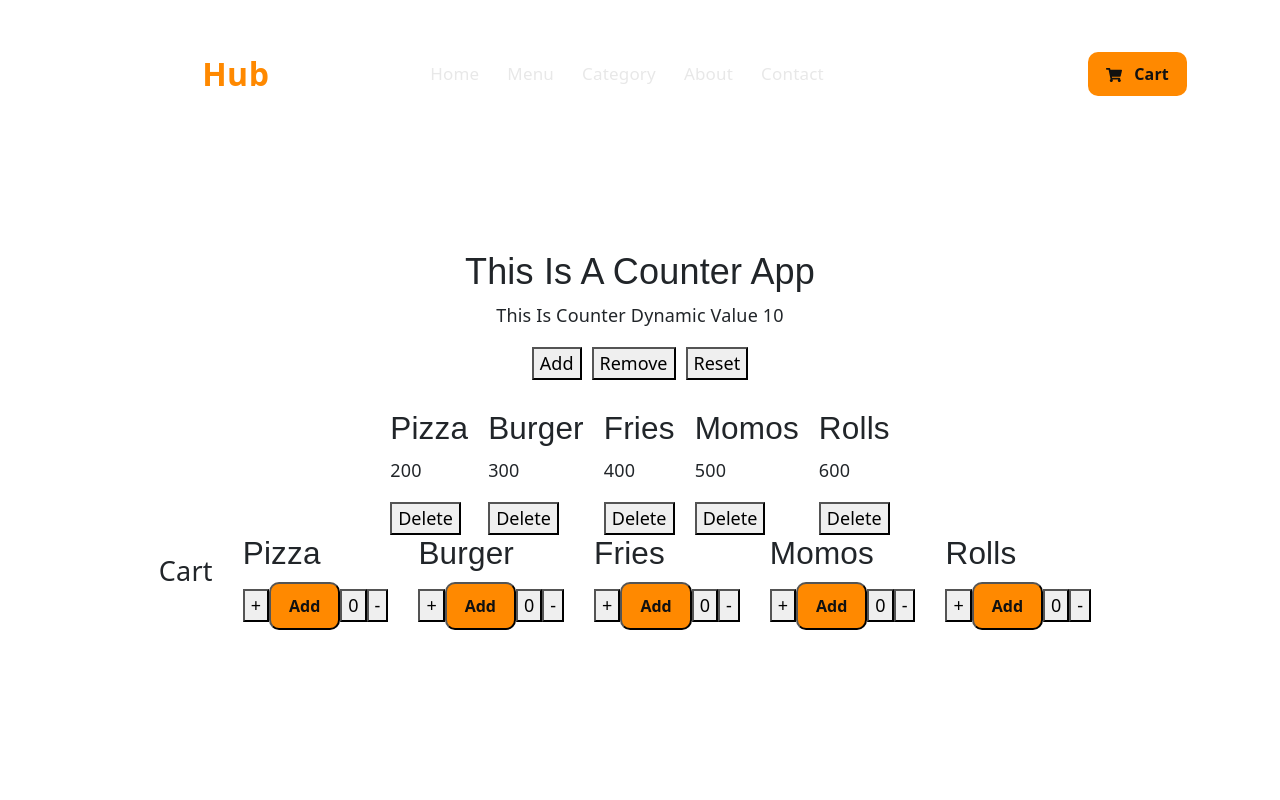
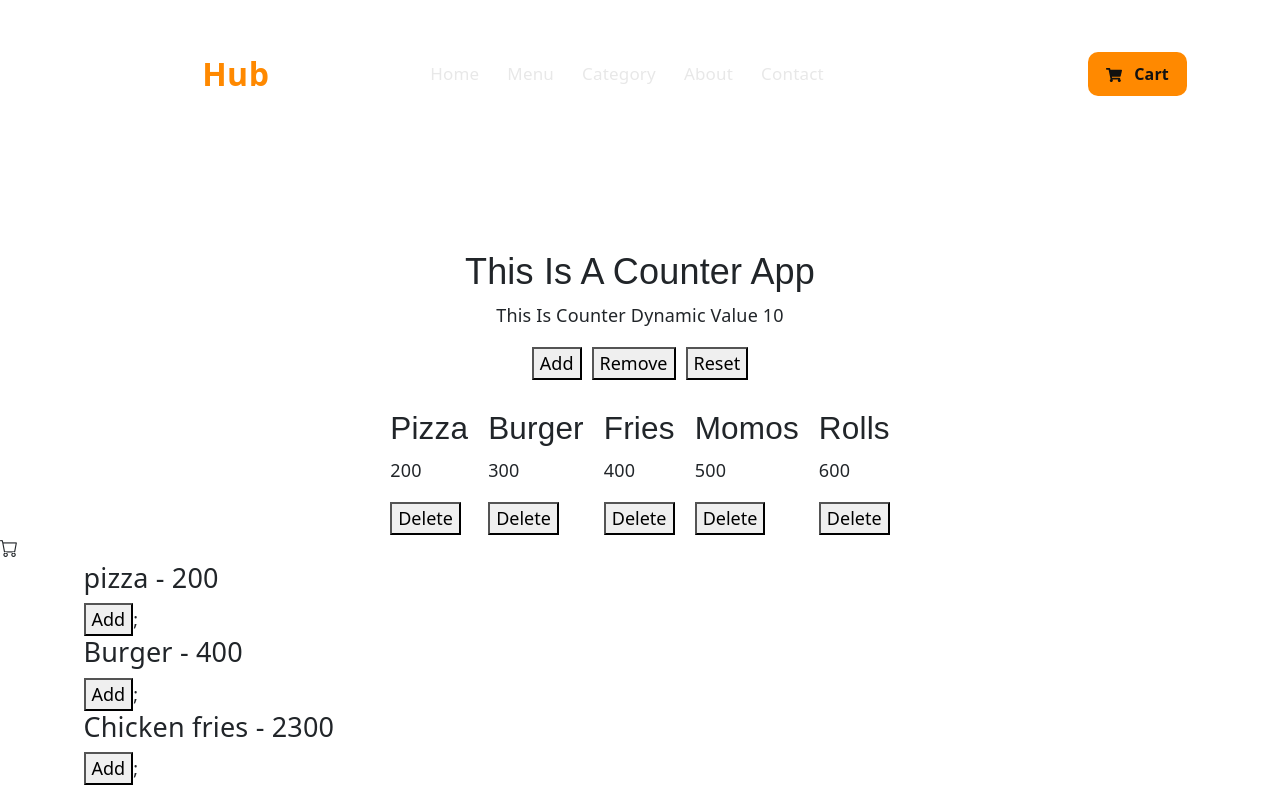
Before and after one commit to rahul-rajput246/FoodieHub, a React (Vite) app: page /menu in a window 1280 px wide. Built offline with nearby package versions, Linux system fonts and the light colour scheme.

Commit message:
Add to cart changes

```diff
--- a/src/App.css
+++ b/src/App.css
@@ -93,6 +93,19 @@
 .cart_btn:hover {
     background: #fff;
     color: #000;
+}
+
+.cart_btn span {
+    background: #fff;
+    padding: 0px 8px;
+    border-radius: 50px;
+    position: absolute;
+    top: 19px;
+}
+
+cart_btn:hover span {
+    background: #ff8900;
+    color: #fff;
 }
 
 .login_btn svg,
--- a/src/components/CategorySection.jsx
+++ b/src/components/CategorySection.jsx
@@ -16,23 +16,53 @@ function CategorySection({items, addToCart, setAddToCart}){
 
 	  {/* Add to Cart*/}
 
-	  const add_cart = (product) => {
-	  const alreadyExist = addToCart.some((items) => items.id === product.id);
+	{/* Add To Cart Item */}
 
-      if(alreadyExist){
-        setAddToCart(addToCart.filter((items) => items.id !== product.id));
-      } else{
-        setAddToCart([...addToCart,product]);
-      }
-	  }
+	const add_cart = (id) => {
+		const cartItem = addToCart.find((item) => item.id === id);
+		if(cartItem){
+			let newCart = addToCart.map((item) =>
+				item.id === id ? {...item,qty:item.qty + 1} : item
+			);
+			setAddToCart(newCart);
+		} else {
+			setAddToCart([...addToCart,{id:id , qty:1}])
+		}
+	}
+
+	{/* Increase Items */}
+
+	const plus_cart = (id) => {
+		let newCart = addToCart.map((item) =>
+			item.id === id ? {...item,qty:item.qty + 1} : item
+		);
+		setAddToCart(newCart);
+	}
+
+	{/* Decrease Items */}
+
+	const minus_cart = (id) => {
+		let newCart = addToCart.find((item) => item.id === id);
+		if(newCart.qty === 1){
+			let array_cart = addToCart.filter((item) => item.id !== id);
+			setAddToCart(array_cart);
+		} else{
+			let newCart = addToCart.map((item) =>
+				item.id === id ? {...item,qty: item.qty -1} : item
+			);
+			setAddToCart(newCart);
+		}
+	}
 
 	return(
 
 		<div className="category_block">
 			<div className="row">
 
-				{items.map((props) => (
+				{items.map((props) => {
+					let cartItem = addToCart.find((c) => c.id === props.id);
 
+					return (
 					<div className="col-lg-3 col-md-6 mb-3" key={props.id}>
 						<div className="food_card p-3">
 
@@ -47,14 +77,40 @@ function CategorySection({items, addToCart, setAddToCart}){
 
 								 <div className="food_card_bottom">
 									<span className="food_price">₹{props.price}</span>
-									<button className="food_add_btn" onClick={() => add_cart(props)}>{addToCart.some((items) => items.id === props.id) ? "Added": "Add"}</button>
+									{cartItem ? (
+									<div className="d-flex align-items-center gap-2">
+										<button
+										className="food_add_btn"
+										onClick={() => minus_cart(props.id)}
+										>
+										-
+										</button>
+
+										<span>{cartItem.qty}</span>
+
+										<button
+										className="food_add_btn"
+										onClick={() => plus_cart(props.id)}
+										>
+										+
+										</button>
+									</div>
+									) : (
+									<button
+										className="food_add_btn"
+										onClick={() => add_cart(props.id)}
+									>
+										Add
+									</button>
+									)}
 								</div>
 							</div>
 
 						</div>
 					</div>
+					);
 
-				))}
+				})}
 
 			</div>
 
--- a/src/components/Navbar.jsx
+++ b/src/components/Navbar.jsx
@@ -1,7 +1,7 @@
 import { Link } from "react-router-dom";
 import { FaShoppingCart, FaUser } from "react-icons/fa";
 
-function Navbar({ addToCart = [] }) {
+function Navbar({totalQty}) {
   return (
     <nav className="navbar navbar-expand-lg custom_navbar">
       <div className="container">
@@ -37,10 +37,10 @@ function Navbar({ addToCart = [] }) {
             </Link>
             <Link to="/cart" className="cart_btn">
               <FaShoppingCart /> Cart
-                {addToCart.length > 0 && (
-                  <span>({addToCart.length})</span>
-                )}
-
+              {totalQty > 0 &&
+                <span className="cart_count">
+                    {totalQty}
+                </span>}
             </Link>
           </div>
         </div>
--- a/src/pages/Home.jsx
+++ b/src/pages/Home.jsx
@@ -21,11 +21,12 @@ function Home() {
   {/* Add to Cart*/}
 
 	const [addToCart, setAddToCart] = useState([]);
+  const totalQty = addToCart.reduce((total,item) => total + item.qty,0)
 
   return (
     <>
 
-    <Navbar addToCart={addToCart} />
+    <Navbar totalQty={totalQty}/>
 
 		{/* Banner Page */}
 
@@ -78,7 +79,7 @@ function Home() {
           </div>
 
         <div className="category_card">
-          <CategorySection items={activeCategory.items}  addToCart={addToCart}  setAddToCart={setAddToCart}/>
+          <CategorySection items={activeCategory.items} addToCart={addToCart} setAddToCart={setAddToCart} />
         </div>
 
         </div>
--- a/src/pages/Menu.jsx
+++ b/src/pages/Menu.jsx
@@ -62,20 +62,70 @@
        setDelete(activeDelete.filter((items) => items.id !== sum))
     }
 
+    {/* Add To Cart With + and - */}
+
+    const addToCart = [
+       {
+         id:1,
+         price:200,
+         name:"pizza",
+       },
+       {
+         id:2,
+         price:400,
+         name:"Burger",
+       },
+       {
+         id:3,
+         price:2300,
+         name:"Chicken fries",
+       },
+    ];
+
     const [cart,setCart] = useState([]);
 
-    const cart_btn = (products) => {
+   {/* Add to Cart */}
 
-      const exits = cart.some((items) => items.id === products.id);
-       if(exits){
-          setCart(cart.filter((items) => items.id !== products.id));
-       } else {
-          setCart([...cart,products]);
-       }
+    const add_Btn = (id) => {
 
+      const newItem = cart.find((item) => item.id === id);
+
+      if(newItem){
+         let newCart = cart.map((item) =>
+            item.id === id ? {...item,qty: item.qty+1} : item
+         );
+         setCart(newCart);
+      } else {
+        setCart([...cart,{id:id , qty:1}]);
+      }
+
+    };
+
+    {/* Increase quantity of items*/}
+
+    const plusBtn = (id) => {
+        let newCart = cart.map((item) =>
+          item.id === id ? {...item,qty:item.qty + 1} : item
+        );
+        setCart(newCart);
     }
 
-    const [add_counter,setAdd_counter] = useState(0);
+    {/* Decrease quantity of items */}
+
+    const minusBtn = (id) => {
+       let newCart = cart.find((item) => item.id === id);
+       if(newCart.qty === 1){
+          let newCart = cart.filter((item) => item.id !== id);
+          setCart(newCart);
+       } else{
+        let newCart = cart.map((item) =>
+            item.id === id ? {...item,qty:item.qty-1} : item
+        );
+          setCart(newCart);
+       }
+    }
+
+    const totalQty = cart.reduce((total, item) => total + item.qty,0);
 
     return(
       <>
@@ -103,29 +153,34 @@
           ))}
         </div>
 
-        <div className="add_cart_box" style={{display:"flex",justifyContent:"center", gap:"30px"}}>
-            <div className="cart_box">
-                <h4 style={{textAlign:"center",width:"100%",marginTop:"20px"}}>Cart</h4>
-            </div>
-              {map_array.map((items) => (
-                    <div className="hello" key={items.id}>
-                        <div className="cart_btn_box">
-                        <h3>{items.itemName}</h3>
-                          <button onClick={() => setAdd_counter(add_counter + 1)}>+</button>
-                          <button className="cart_btn" onClick={() => cart_btn(items)}>
-                            {cart.some((i) => i.id === items.id) ? "Remove" : "Add"}
-                          </button>
-                          <button>{add_counter}</button>
-                          <button onClick={() => setAdd_counter(add_counter - 1)}>-</button>
-                        </div>
+       <div className="addtocar_box">
+          <div className="cart_icon_box">
+            <i className="bi bi-cart">
+                {totalQty > 0 &&
+                  <span>{totalQt}</span>
+                }
+            </i>
+          </div>
+          <div className="container">
+            {addToCart.map((jalwa) => {
+              let cartItem = cart.find((c) => c.id === jalwa.id);
+                return(
+                    <div className="cart_box_id" key={jalwa.id}>
+                       <h4>{jalwa.name} - {jalwa.price}</h4>
+                       {cartItem ? (
+                        <>
+                          <button className="plus_btn" onClick={() => plusBtn(jalwa.id)}>+</button>
+                          <span>{cartItem.qty}</span>
+                          <button className="minus_btn" onClick={() => minusBtn(jalwa.id)}>-</button>
+                       </>
+                       ) : (
+                           <button className="Add" onClick={() => add_Btn(jalwa.id)}>Add</button>
+                       )};
                     </div>
-
-              ))}
-              <div className="cart_body">
-
-              </div>
-
-        </div>
+                );
+              })}
+          </div>
+       </div>
 
       </>
     );
```
